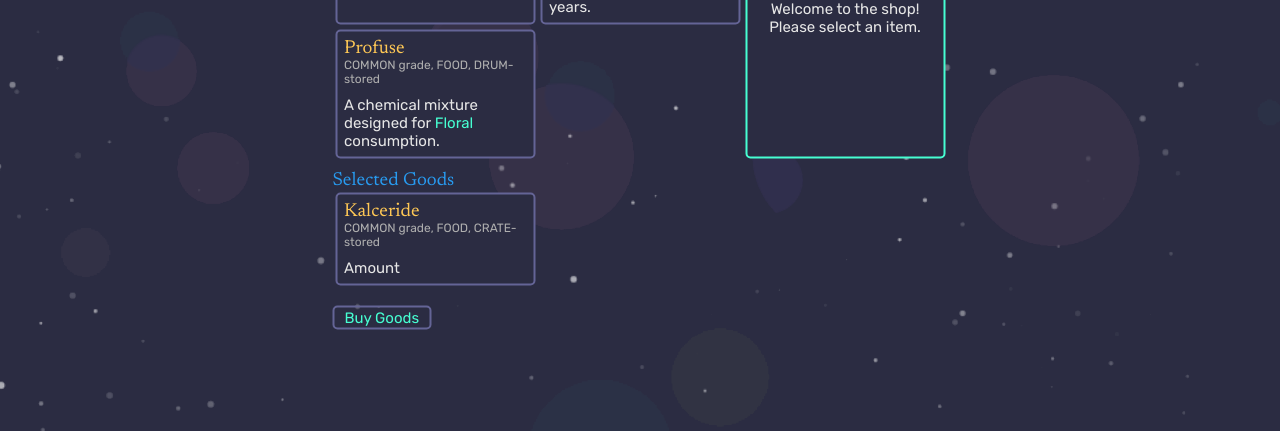
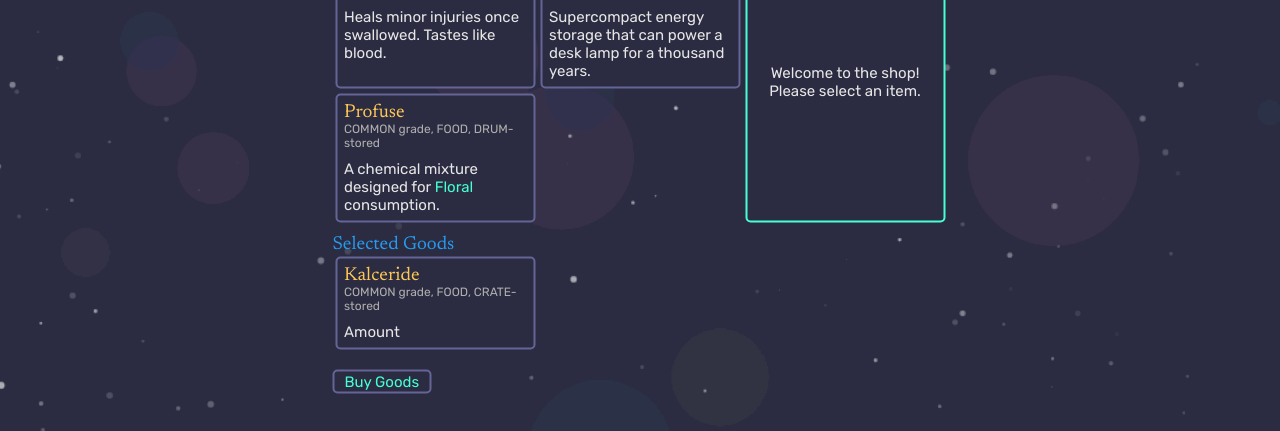
Before and after one commit to electriclance-edu/cosmilight, a plain HTML site: page index.html in a window 1280 px wide. Shown: the part 369-800 px from the top of the page. Drawn offline with Linux system fonts and the light colour scheme.

Commit message:
did things

```diff
--- a/data/items.js
+++ b/data/items.js
@@ -6,7 +6,7 @@
     categories:["default"], //medical, food, literature, etc.
     storage:"default", //crate, drum, etc.
     rarity:"default", //common, rare, etc.
-    price:12345, //per unit
+    price:12345, //per container
   },
 */
 var items = [
@@ -17,25 +17,25 @@ var items = [
     categories:["default"],
     storage:"default",
     rarity:"default",
-    price:12345,
+    price:12345
   },
   {
     name:"KALceride",
     desc:"An instant energy drink perfect for the rapid Ielern lifestyle.",
     tags:[".factorymade"],
-    categories:["food"],
+    categories:["drink"],
     storage:"drum",
     rarity:"common",
-    price:150,
+    price:150
   },
   {
     name:"Profuse",
     desc:"A chemical mixture designed for *Floral* species consumption.",
     tags:[".factorymade"],
-    categories:["food"],
+    categories:["drink"],
     storage:"drum",
     rarity:"common",
-    price:150,
+    price:150
   },
   {
     name:"Rejuvenation Stone",
@@ -43,8 +43,8 @@ var items = [
     tags:[".factorymade"],
     categories:["medical"],
     storage:"crate",
-    rarity:"common",
-    price:200,
+    rarity:"uncommon",
+    price:200
   },
   {
     name:"Kyne Batteries",
@@ -52,8 +52,8 @@ var items = [
     tags:["restricted",".factorymade"],
     categories:["utility"],
     storage:"crate",
-    rarity:"common",
-    price:750,
+    rarity:"uncommon",
+    price:750
   },
   {
     name:"Generic Cookies",
@@ -66,48 +66,47 @@ var items = [
   },
   {
     name:"Mineral Water",
-    desc:"",
-    tags:["default"],
-    categories:["default"],
-    storage:"default",
-    rarity:"default",
-    price:12345,
+    desc:"Transparent, tasteless. Boring, but familiar.",
+    tags:[".aerrth"],
+    categories:["drink"],
+    storage:"drum",
+    rarity:"common",
+    price:20,
   },
   {
-    name:"default",
-    desc:"default",
-    tags:["default"],
-    categories:["default"],
-    storage:"default",
-    rarity:"default",
-    price:12345,
+    name:"Tals Powder Packet",
+    desc:"If it's broken, just put on more tals powder. Repairs anything.",
+    tags:[".factorymade"],
+    categories:["utility"],
+    storage:"crate",
+    rarity:"common",
+    price:30,
   },
   {
-    name:"default",
-    desc:"default",
-    tags:["default"],
-    categories:["default"],
-    storage:"default",
-    rarity:"default",
-    price:12345,
+    name:"Pheteline",
+    desc:"Sueisenki oiro nna.",
+    tags:[".factorymade"],
+    categories:["medical"],
+    storage:"crate",
+    rarity:"common",
+    price:40,
   },
   {
-    name:"default",
-    desc:"default",
-    tags:["default"],
-    categories:["default"],
-    storage:"default",
-    rarity:"default",
-    price:12345,
+    name:"Apple Juice",
+    desc:"Made from a distant relative of a native Aerrth plant.",
+    tags:[".aerrth"],
+    categories:["food"],
+    storage:"drum",
+    rarity:"common",
+    price:20,
   },
   {
-    name:"default",
-    desc:"default",
-    tags:["default"],
-    categories:["default"],
-    storage:"default",
-    rarity:"default",
-    price:12345,
-  },
-
+    name:"Meglumine Cubes",
+    desc:"Utterly disgusting, but the *Yama Rockmen* seem to enjoy it.",
+    tags:[".aerrth"],
+    categories:["food"],
+    storage:"crate",
+    rarity:"common",
+    price:50,
+  }
 ]
--- a/index.html
+++ b/index.html
@@ -12,8 +12,11 @@
       <h1>Cosmilight</h1>
       <p class="smallText">The lamp is lit. A new day beckons.</p>
       <br>
-      <br> <br>
+      <img src="images/shop.png" alt="">
+      <div id="">
 
+      </div>
+      <div id="buyTab">
         <h1 class="sectionHeader">Order Goods</h1>
         <div class="itemFilters">
 
@@ -60,5 +63,6 @@
         <br>
         <button type="button" name="button">Buy Goods</button>
       </div>
+    </div>
   </body>
 </html>
--- a/script/script.js
+++ b/script/script.js
@@ -37,7 +37,7 @@ class PlayerData {
         earned:0
       },
       customersServed:0,
-      furnitureBought:0 //eg. self-checkout system, depackager
+      furnitureBought:0, //eg. self-checkout system, depackager
     }
   }
   static modifyMoney(amount) {
@@ -50,3 +50,7 @@ class PlayerData {
     }
   }
 }
+/*
+IDEA:
+bigger monitor/similarly stupid upgrade to unlock more order slots
+*/
--- a/styles/style.css
+++ b/styles/style.css
@@ -166,14 +166,14 @@ h1,h2,h3,h4,h5,h6 {
   padding-bottom:30px;
   border:2px solid var(--accentGreen);
 }
-.bottomSection {
+.selectedItem .bottomSection {
   width:100%;
   position:absolute;
   bottom:0;
   left:0;
   padding:3px 5px;
 }
-.bottomSection button {
+.selectedItem .bottomSection button {
   position:absolute;
   top:0;
   right:10px;
```
Also changed, not shown: images/shop.png (added). Lines whose indentation alone changed are shown as unchanged.
